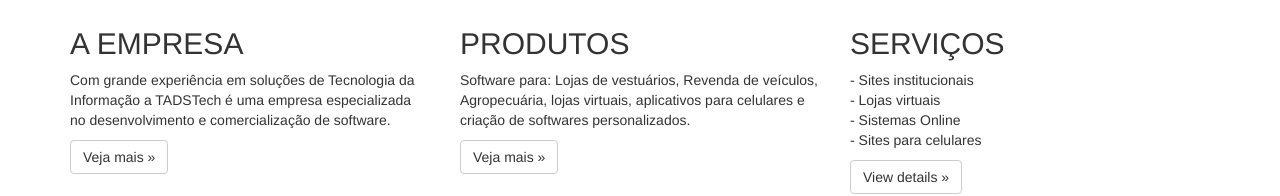
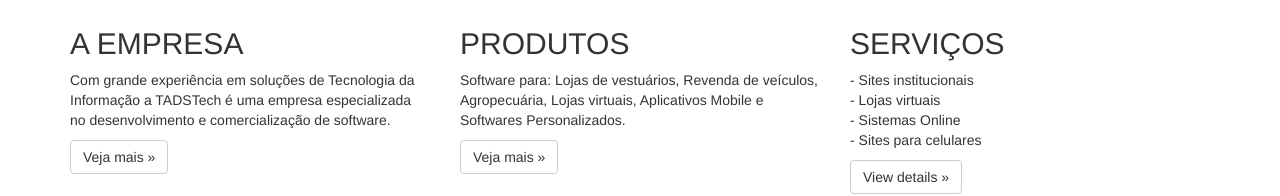
Before and after one commit to lucasalessandro/projeto-web, a plain HTML site: page index.html in a window 1280 px wide. Shown: the part 313-509 px from the top of the page. Drawn offline with nearby package versions, Linux system fonts and the light colour scheme.

Commit message:
Alterando a descricao dos produtos

```diff
--- a/index.html
+++ b/index.html
@@ -75,7 +75,7 @@
             <div class="col-md-4">
                 <h2>PRODUTOS</h2>
                 <p>
-                    Software para: Lojas de vestuários, Revenda de veículos, Agropecuária, lojas virtuais, aplicativos para celulares e criação de softwares personalizados.
+                    Software para: Lojas de vestuários, Revenda de veículos, Agropecuária, Lojas virtuais, Aplicativos Mobile e Softwares Personalizados.
                 </p>
                 <p><a class="btn btn-default" href="#">Veja mais &raquo;</a></p>
             </div>
```
